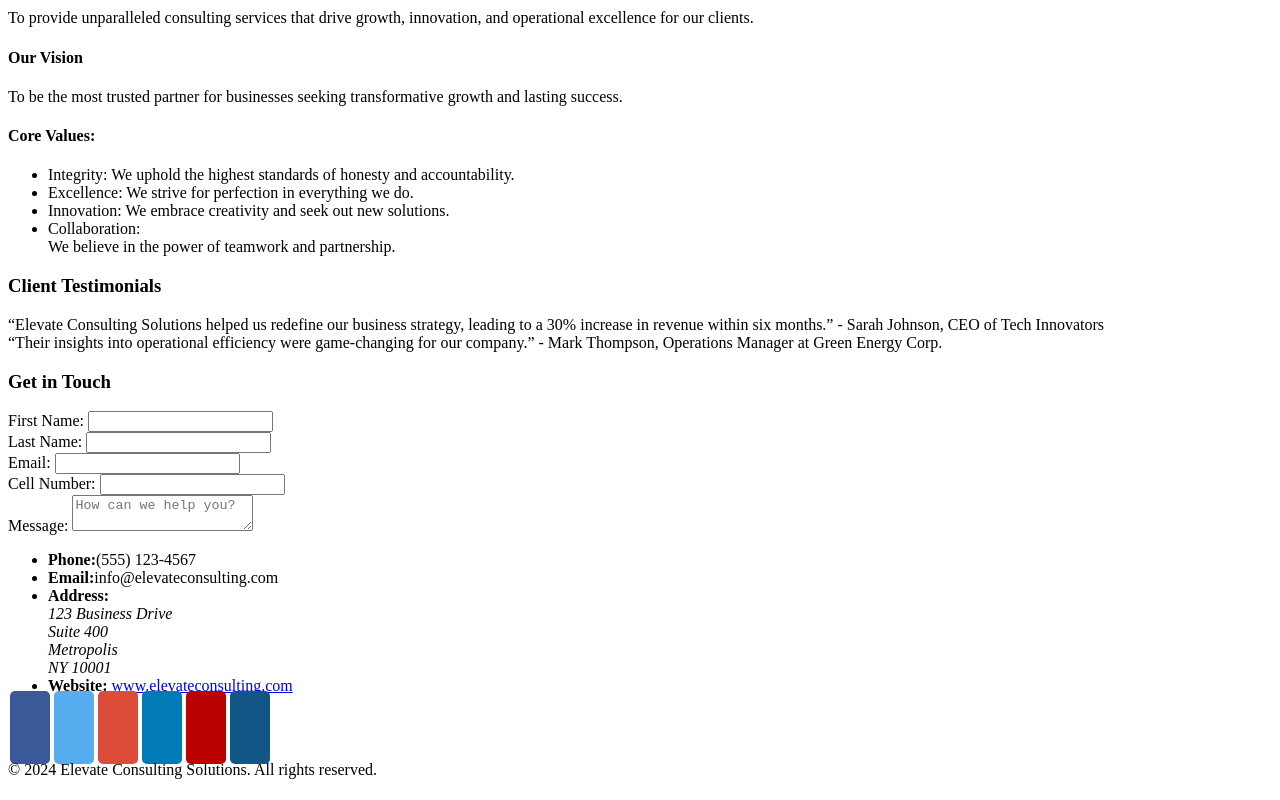
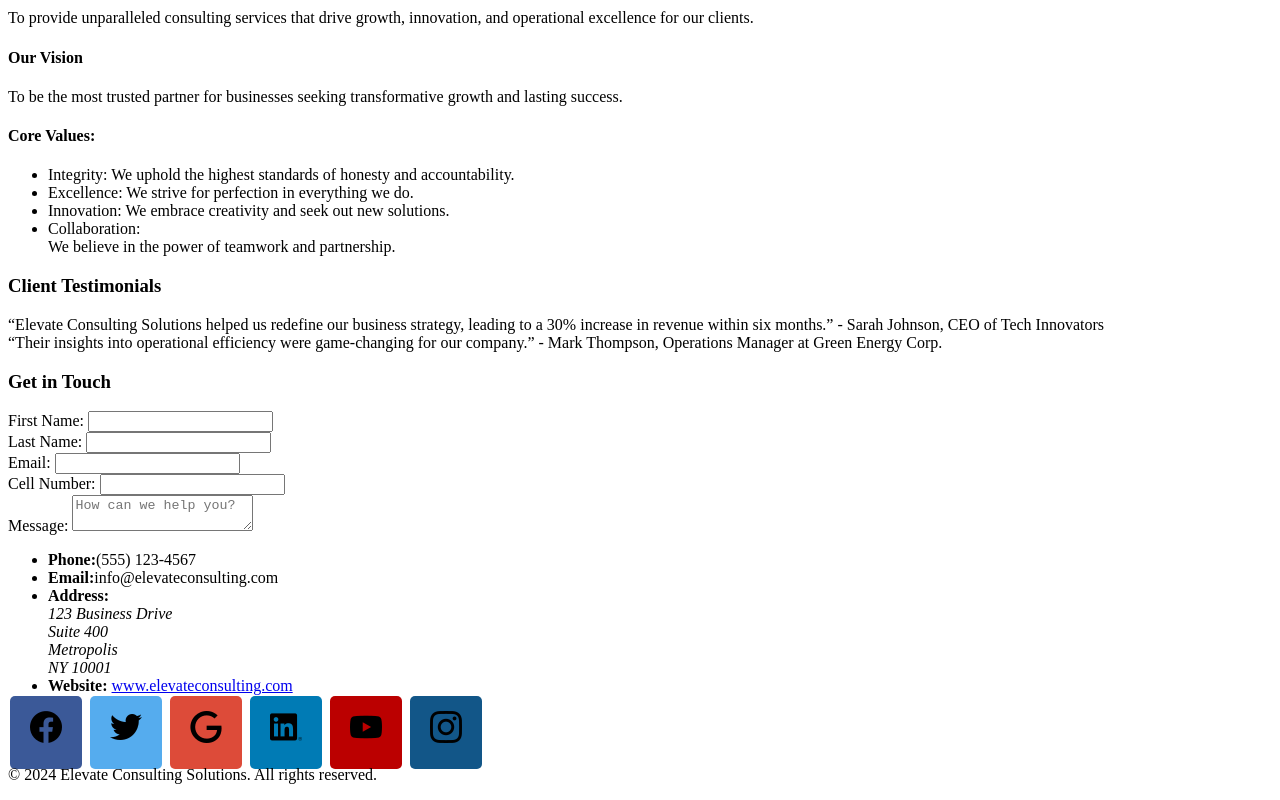
Before and after one commit to malusiT/Elevate-Consulting-Solutions-Webpage, a plain HTML site: page index.html in a window 1280 px wide. Shown: the part 1218-2018 px from the top of the page. Drawn offline with Linux system fonts and the light colour scheme.

Commit message:
icon were changed

```diff
--- a/index.html
+++ b/index.html
@@ -107,12 +107,13 @@
                 <li><b>Website: </b><a href="www.elevateconsulting.com">www.elevateconsulting.com</a></li>
             </ul>
             <div id="social-media">
-                <a href="#" class="fa fa-facebook"></a>
-                <a href="#" class="fa fa-twitter"></a>
-                <a href="#" class="fa fa-google"></a>
-                <a href="#" class="fa fa-linkedin"></a>
-                <a href="#" class="fa fa-youtube"></a>
-                <a href="#" class="fa fa-instagram"></a>
+
+                <a href="#" class="fa fa-facebook"><img src="images/facebook.png" alt="Facebook icon"></a>
+                <a href="#" class="fa fa-twitter"><img src="images/twitter.png" alt="Twitter icon"></a>
+                <a href="#" class="fa fa-google"><img src="images/google.png" alt="google icon"></a>
+                <a href="#" class="fa fa-linkedin"><img src="images/linkedin.png" alt="linkedin icon"></a>
+                <a href="#" class="fa fa-youtube"><img src="images/youtube.png" alt="youtube icon"></a>
+                <a href="#" class="fa fa-instagram"><img src="images/instagram.png" alt="instagram icon"></a>
                 <p>&copy; 2024 Elevate Consulting Solutions. All rights reserved.</p>
             </div>
         </section>
```
Also changed, not shown: images/facebook.png (added), images/google.png (added), images/instagram.png (added), images/linkedin.png (added), images/twitter.png (added), images/whatsapp.png (added), images/youtube.png (added).
